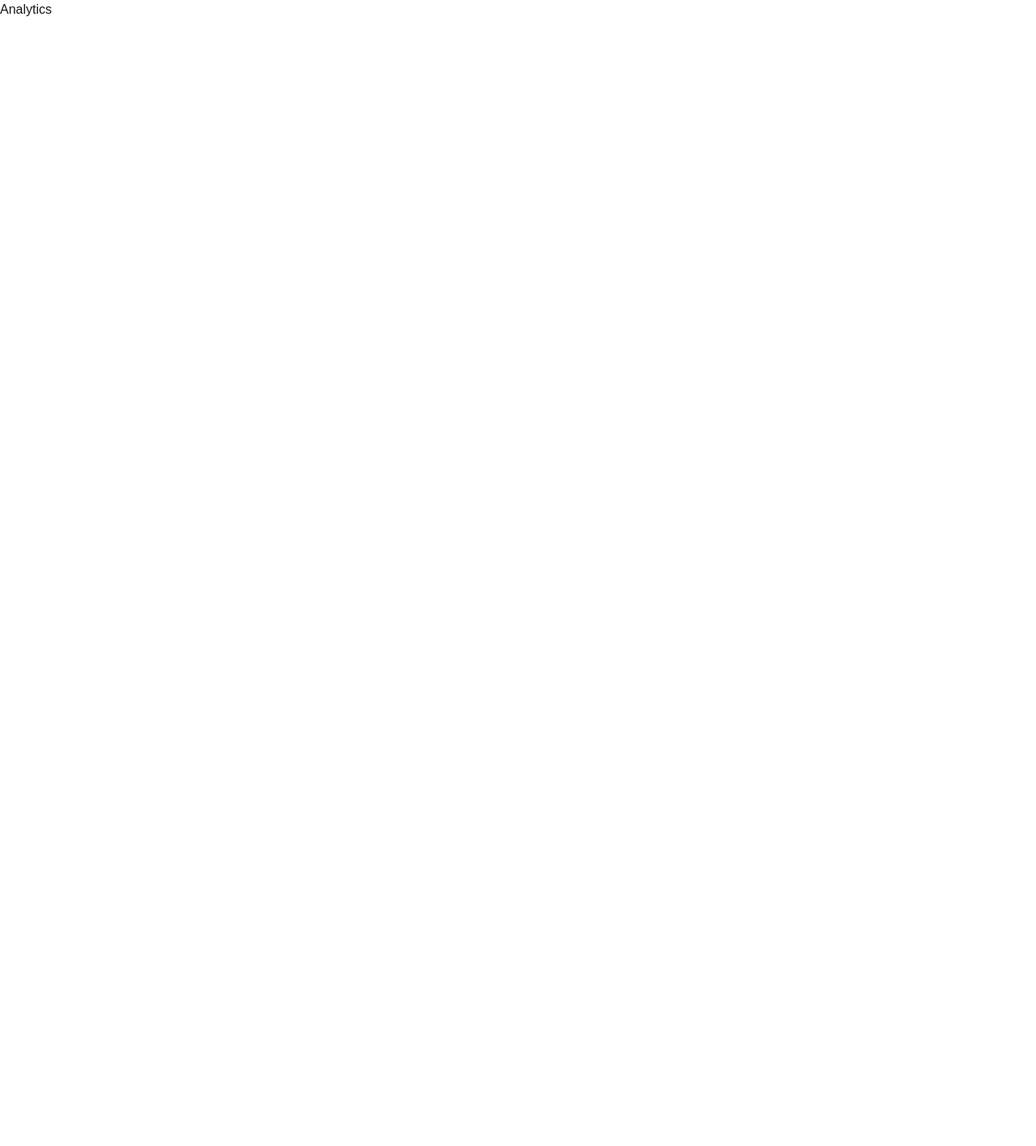
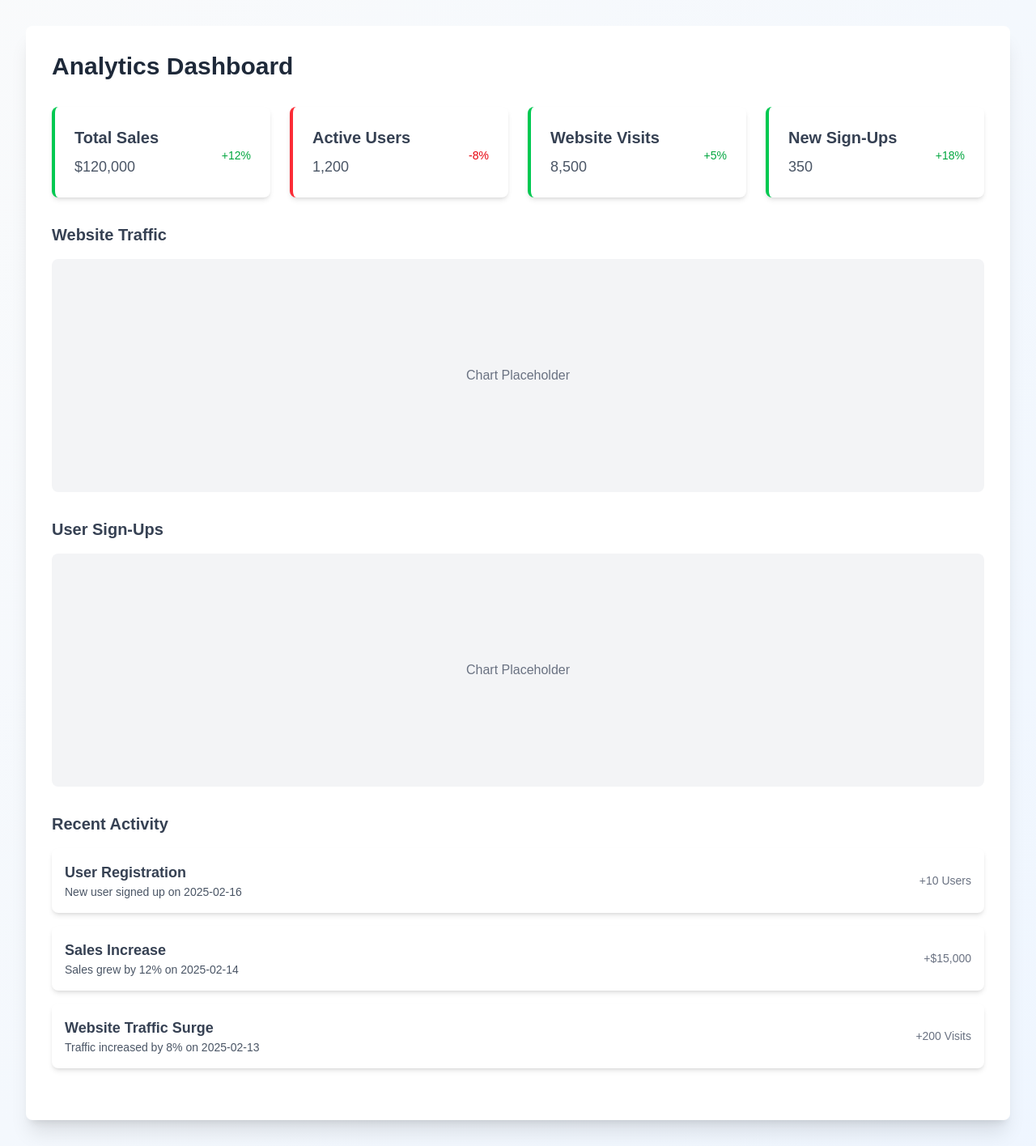
Before and after one commit to bad-Al-code/Tools, a Next.js app in the folder nextjs/: page /dashboard/analytics in a window 1280 px wide. Shown: the whole page at 81% size. Before the commit the page ends 800 px from the top, so only its background shows below. Built offline with nearby package versions, Linux system fonts and the light colour scheme.

Commit message:
feat(nextjs): add analytics dahboard

```diff
--- a/nextjs/src/app/dashboard/analytics/page.tsx
+++ b/nextjs/src/app/dashboard/analytics/page.tsx
@@ -1,7 +1,156 @@
-import React from 'react';
+const Analytics = () => {
+    const metrics = [
+        {
+            title: 'Total Sales',
+            value: '$120,000',
+            change: '+12%',
+            isPositive: true,
+        },
+        {
+            title: 'Active Users',
+            value: '1,200',
+            change: '-8%',
+            isPositive: false,
+        },
+        {
+            title: 'Website Visits',
+            value: '8,500',
+            change: '+5%',
+            isPositive: true,
+        },
+        {
+            title: 'New Sign-Ups',
+            value: '350',
+            change: '+18%',
+            isPositive: true,
+        },
+    ];
 
-const Analytics = () => {
-    return <div>Analytics</div>;
+    return (
+        <div className="min-h-screen bg-gradient-to-br from-gray-50 to-blue-50 p-8">
+            <div className="max-w-7xl mx-auto bg-white rounded-lg shadow-xl p-8">
+                <h1 className="text-3xl font-bold text-gray-800 mb-8">
+                    Analytics Dashboard
+                </h1>
+
+                <div className="grid grid-cols-1 sm:grid-cols-2 lg:grid-cols-4 gap-6 mb-8">
+                    {metrics.map((metric, index) => (
+                        <div
+                            key={index}
+                            className={`flex justify-between items-center bg-white rounded-lg
+                   shadow-md p-6 border-l-4 ${
+                       metric.isPositive ? 'border-green-500' : 'border-red-500'
+                   }`}
+                        >
+                            <div>
+                                <h3 className="text-xl font-semibold text-gray-700">
+                                    {metric.title}
+                                </h3>
+                                <p className="text-lg text-gray-600 mt-2">
+                                    {metric.value}
+                                </p>
+                            </div>
+                            <div className="text-right">
+                                <p
+                                    className={`text-sm mt-2 ${
+                                        metric.isPositive
+                                            ? 'text-green-600'
+                                            : 'text-red-600'
+                                    }`}
+                                >
+                                    {metric.change}
+                                </p>
+                            </div>
+                        </div>
+                    ))}
+                </div>
+
+                <div className="mb-8">
+                    <h2 className="text-xl font-semibold text-gray-700 mb-4">
+                        Website Traffic
+                    </h2>
+                    <div className="bg-gray-100 rounded-lg h-72">
+                        <div className="h-full flex items-center justify-center text-gray-500">
+                            Chart Placeholder
+                        </div>
+                    </div>
+                </div>
+
+                <div className="mb-8">
+                    <h2 className="text-xl font-semibold text-gray-700 mb-4">
+                        User Sign-Ups
+                    </h2>
+                    <div className="bg-gray-100 rounded-lg h-72">
+                        <div className="h-full flex items-center justify-center text-gray-500">
+                            Chart Placeholder
+                        </div>
+                    </div>
+                </div>
+
+                <div className="mb-8">
+                    <h2 className="text-xl font-semibold text-gray-700 mb-4">
+                        Recent Activity
+                    </h2>
+                    <ul className="space-y-4">
+                        <li
+                            className="flex items-center justify-between bg-white
+               rounded-lg shadow-md p-4"
+                        >
+                            <div>
+                                <h3 className="text-lg font-semibold text-gray-700">
+                                    User Registration
+                                </h3>
+                                <p className="text-sm text-gray-600">
+                                    New user signed up on 2025-02-16
+                                </p>
+                            </div>
+                            <div>
+                                <p className="text-sm text-gray-500">
+                                    +10 Users
+                                </p>
+                            </div>
+                        </li>
+                        <li
+                            className="flex items-center justify-between bg-white
+              rounded-lg shadow-md p-4"
+                        >
+                            <div>
+                                <h3 className="text-lg font-semibold text-gray-700">
+                                    Sales Increase
+                                </h3>
+                                <p className="text-sm text-gray-600">
+                                    Sales grew by 12% on 2025-02-14
+                                </p>
+                            </div>
+                            <div>
+                                <p className="text-sm text-gray-500">
+                                    +$15,000
+                                </p>
+                            </div>
+                        </li>
+                        <li
+                            className="flex items-center justify-between bg-white
+              rounded-lg shadow-md p-4"
+                        >
+                            <div>
+                                <h3 className="text-lg font-semibold text-gray-700">
+                                    Website Traffic Surge
+                                </h3>
+                                <p className="text-sm text-gray-600">
+                                    Traffic increased by 8% on 2025-02-13
+                                </p>
+                            </div>
+                            <div>
+                                <p className="text-sm text-gray-500">
+                                    +200 Visits
+                                </p>
+                            </div>
+                        </li>
+                    </ul>
+                </div>
+            </div>
+        </div>
+    );
 };
 
 export default Analytics;
--- a/nextjs/src/app/dashboard/tasks/page.tsx
+++ b/nextjs/src/app/dashboard/tasks/page.tsx
@@ -42,7 +42,7 @@
                                 borderColor:
                                     task.status === 'Completed'
                                         ? 'green'
-                                        : task.status === 'In Prograess'
+                                        : task.status === 'In Progress'
                                           ? 'yellow'
                                           : 'red',
                             }}
```
